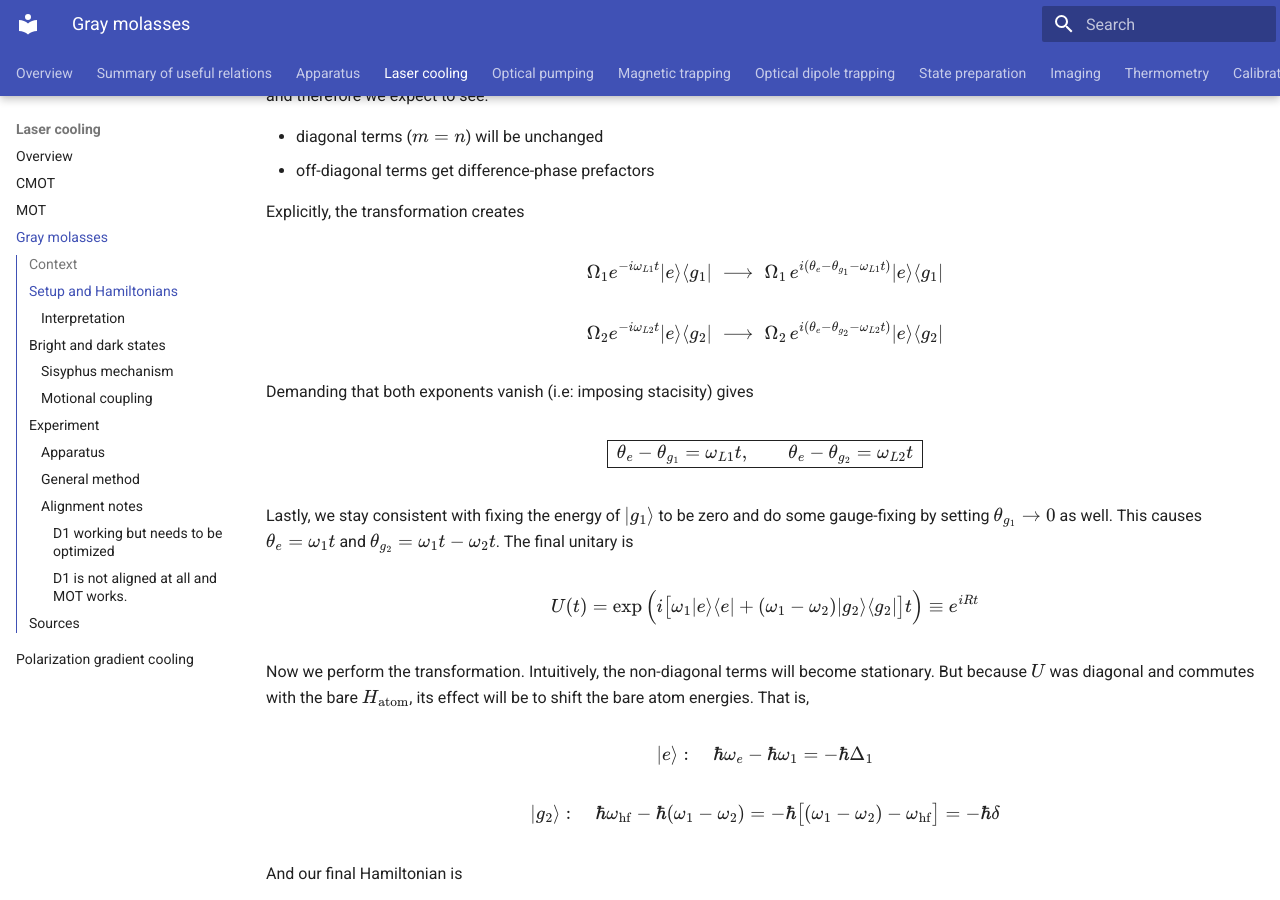
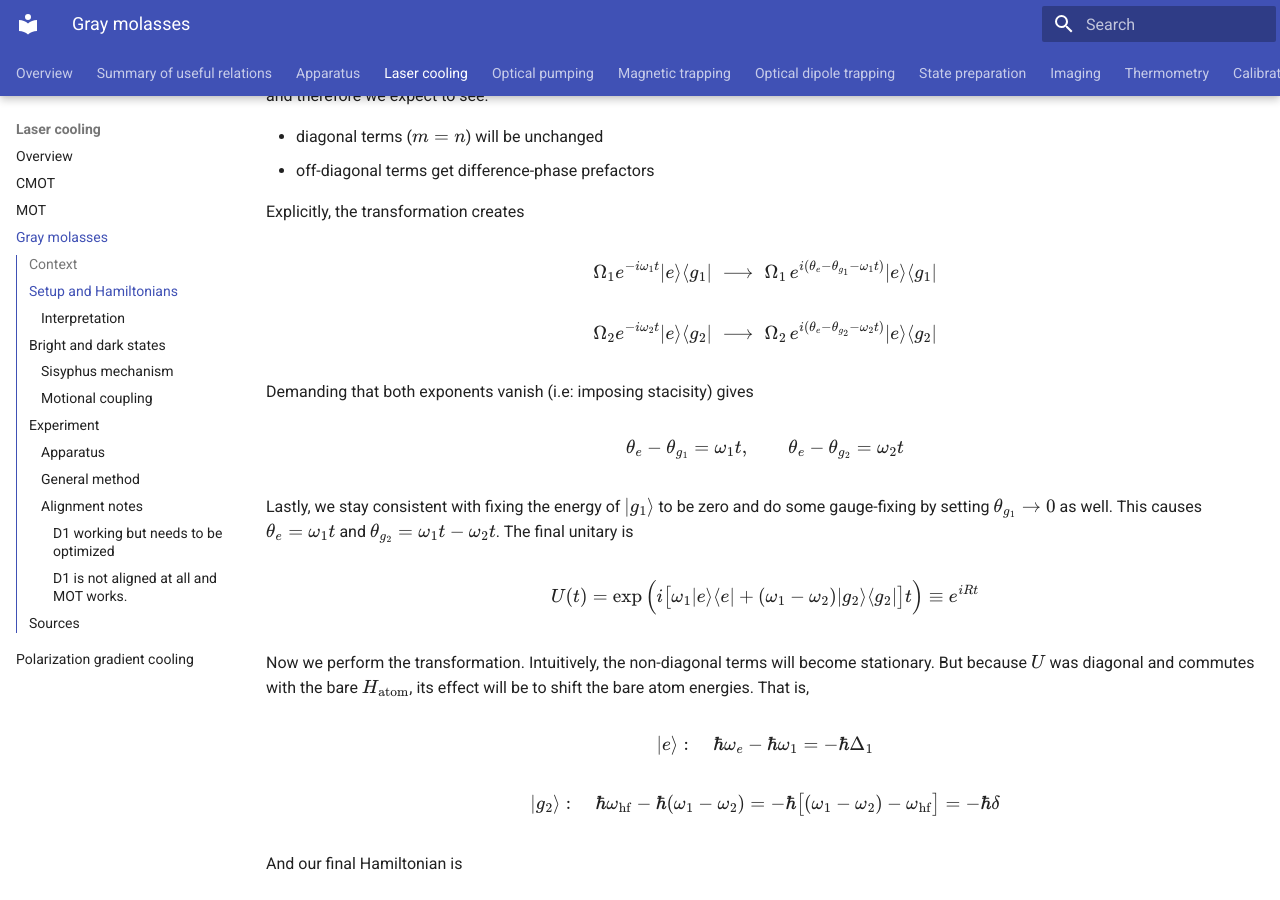
Before and after one commit to uoft-chiplab/chip-experiment, an MkDocs documentation site: the page built from docs/laser-cooling/gray-molasses.md, in a window 1280 px wide and 900 px high, scrolled down 2107 px. Built offline with MkDocs 1.6.1 and Material for MkDocs 9.7.7, drawn with Linux system fonts in a browser that asks for light colours.

Commit message:
Update gray-molasses.md

```diff
--- a/docs/laser-cooling/gray-molasses.md
+++ b/docs/laser-cooling/gray-molasses.md
@@ -41,17 +41,17 @@ and therefore we expect to see:
 Explicitly, the transformation creates
 
 $$
-\Omega_1 e^{-i\omega_{L1}t}|e\rangle\langle g_1| \;\longrightarrow\; \Omega_1\,e^{i(\theta_e-\theta_{g_1}-\omega_{L1}t)}|e\rangle\langle g_1|
+\Omega_1 e^{-i\omega_{1}t}|e\rangle\langle g_1| \;\longrightarrow\; \Omega_1\,e^{i(\theta_e-\theta_{g_1}-\omega_{1}t)}|e\rangle\langle g_1|
 $$
 
 $$
-\Omega_2 e^{-i\omega_{L2}t}|e\rangle\langle g_2| \;\longrightarrow\; \Omega_2\,e^{i(\theta_e-\theta_{g_2}-\omega_{L2}t)}|e\rangle\langle g_2|
+\Omega_2 e^{-i\omega_{2}t}|e\rangle\langle g_2| \;\longrightarrow\; \Omega_2\,e^{i(\theta_e-\theta_{g_2}-\omega_{2}t)}|e\rangle\langle g_2|
 $$
 
 Demanding that both exponents vanish (i.e: imposing stacisity) gives
 
 $$
-\boxed{\ \theta_e - \theta_{g_1} = \omega_{L1}t, \qquad \theta_e - \theta_{g_2} = \omega_{L2}t\ }
+\ \theta_e - \theta_{g_1} = \omega_{1}t, \qquad \theta_e - \theta_{g_2} = \omega_{2}t\
 $$
 
 Lastly, we stay consistent with fixing the energy of $\ket{g_1}$ to be zero and do some gauge-fixing by setting $\theta_{g_1} \to 0$ as well. This causes $\theta_e = \omega_1 t$ and $\theta_{g_2} = \omega_1 t - \omega_2 t$. The final unitary is
```
